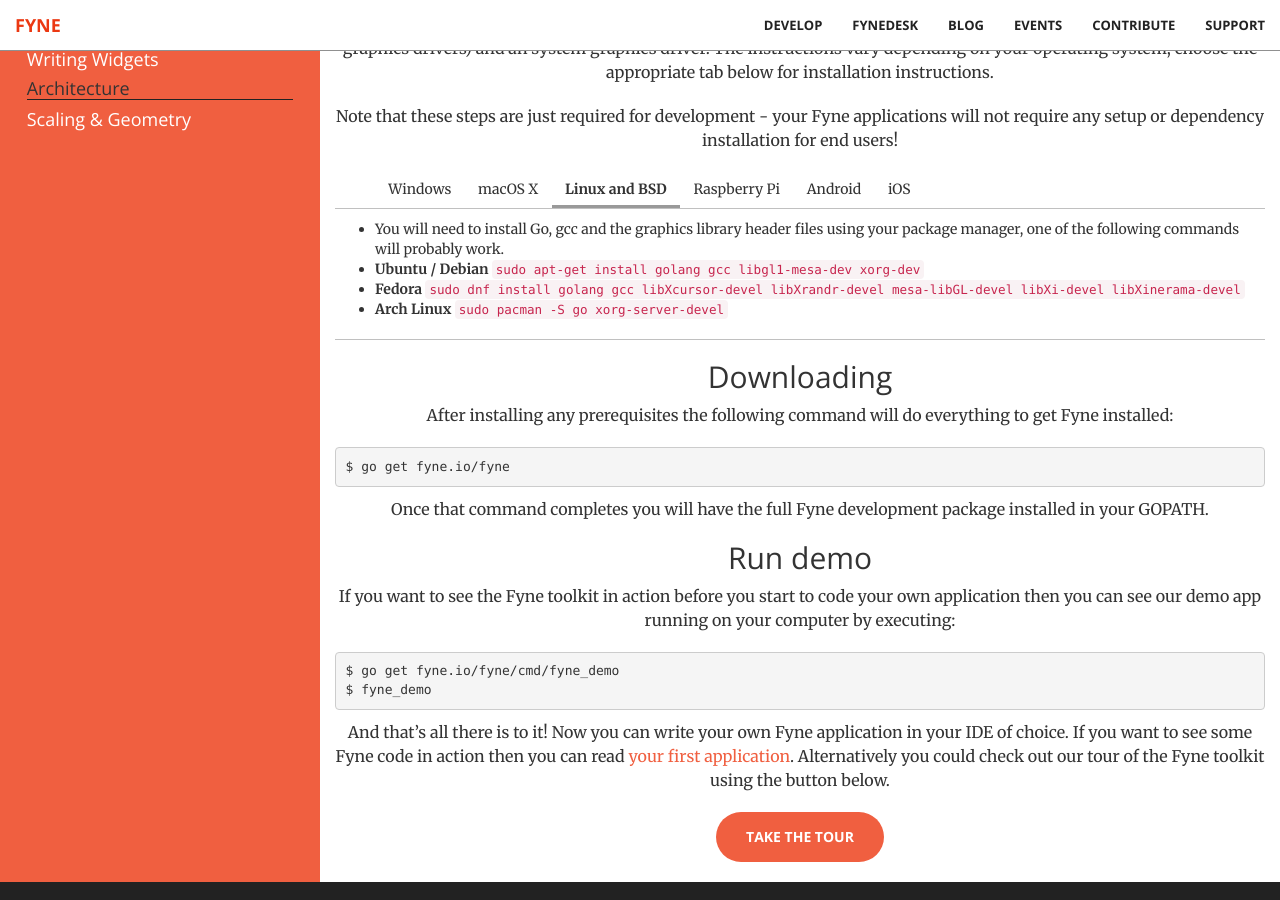
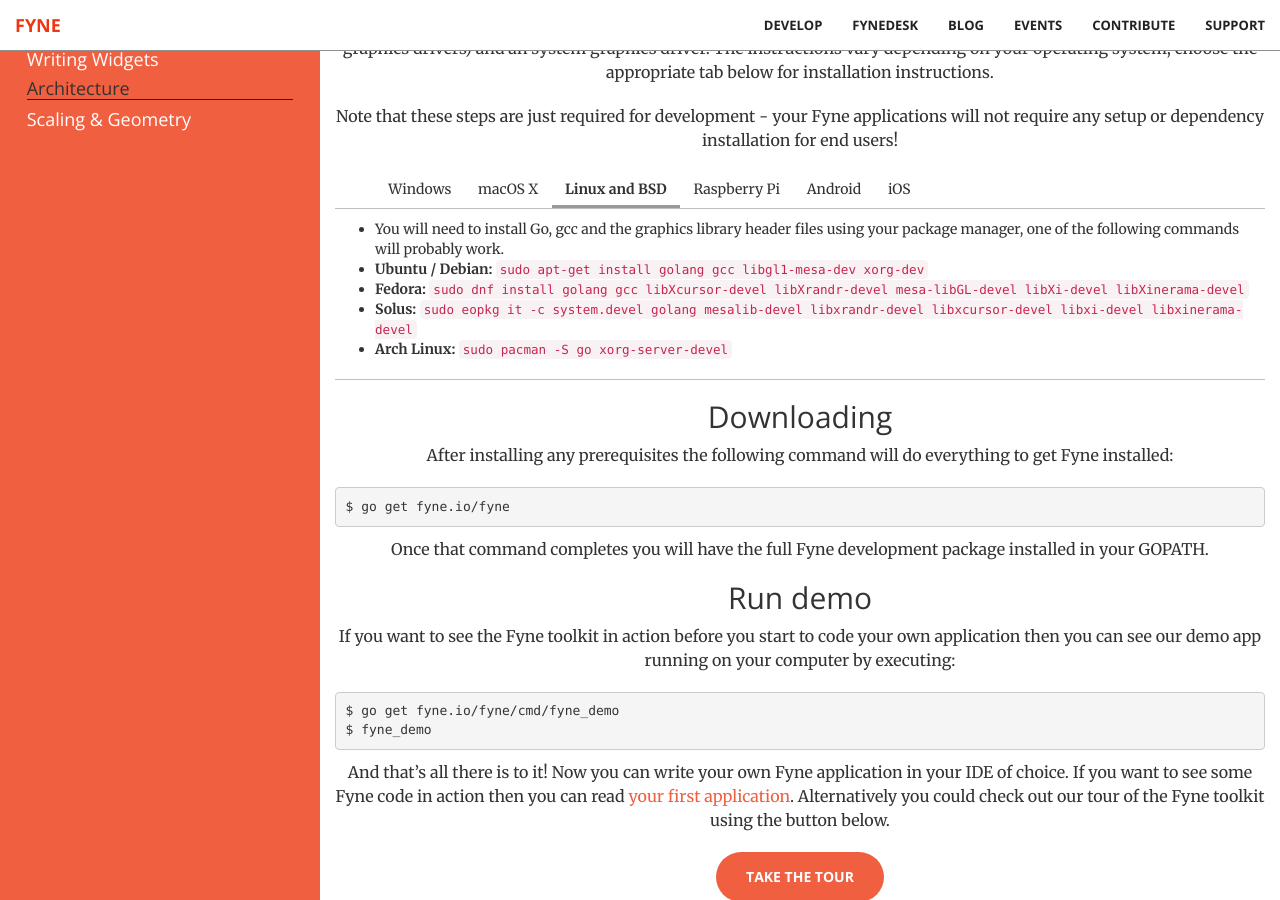
Before and after one commit to fyne-io/fyne-io.github.io, a Jekyll site: the page built from _develop/index.md, in a window 1280 px wide and 900 px high, scrolled down 579 px. Built offline with Jekyll 4.4.1, drawn with Linux system fonts in a browser that asks for light colours.

Commit message:
Add install steps for Solus

```diff
--- a/_develop/index.md
+++ b/_develop/index.md
@@ -78,11 +78,13 @@
 <div style="text-align: left" markdown="1">
 
 * You will need to install Go, gcc and the graphics library header files using your package manager, one of the following commands will probably work.
-* **Ubuntu / Debian**
+* **Ubuntu / Debian:**
 `sudo apt-get install golang gcc libgl1-mesa-dev xorg-dev`
-* **Fedora**
+* **Fedora:**
 `sudo dnf install golang gcc libXcursor-devel libXrandr-devel mesa-libGL-devel libXi-devel libXinerama-devel`
-* **Arch Linux**
+* **Solus:**
+`sudo eopkg it -c system.devel golang mesalib-devel libxrandr-devel libxcursor-devel libxi-devel libxinerama-devel`
+* **Arch Linux:**
 `sudo pacman -S go xorg-server-devel`
 
 </div>
```
